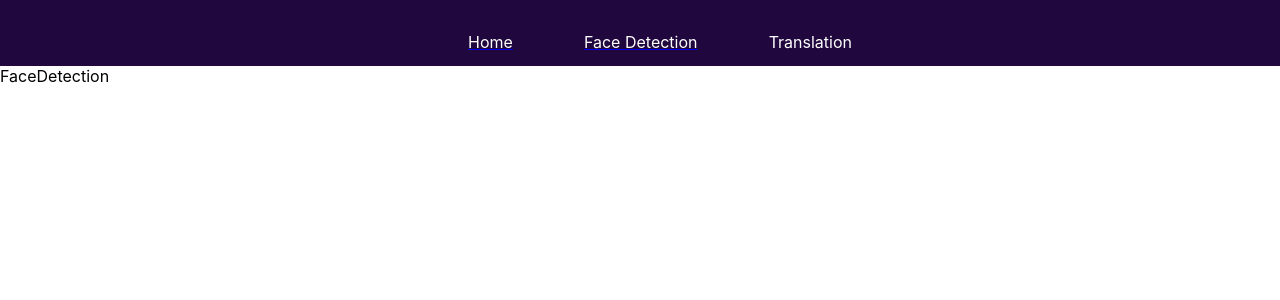
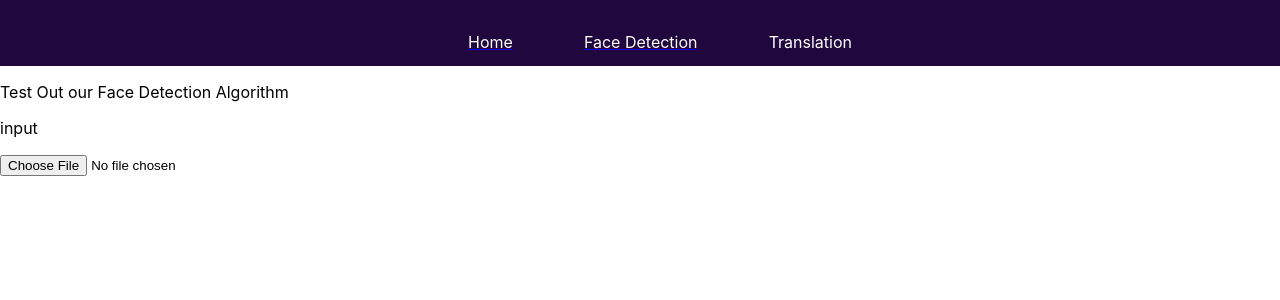
Before and after one commit to BertinAm/AI-ML-Project, a React (Create React App) app in the folder Frontend/aiproject/: page /FaceDetection in a window 1280 px wide. Shown: the top 300 px of the page. Built offline with nearby package versions, Linux system fonts and the light colour scheme.

Commit message:
changes done to the facedetector

```diff
--- a/Frontend/aiproject/src/components/FaceDetection/FaceDetection.jsx
+++ b/Frontend/aiproject/src/components/FaceDetection/FaceDetection.jsx
@@ -1,8 +1,19 @@
 import React from 'react'
-
+import './FaceDetection.css'
 const FaceDetection = () => {
   return (
-    <div>FaceDetection</div>
+    <div className='main'>
+        <p className="header">Test Out our Face Detection Algorithm </p>
+        <div className="labels">
+            <div className="labelleft">
+                <p>input</p>
+                <div className="input">
+               <input type="file" className='picinput' />
+                </div>
+            </div>
+            <div className="labelright"></div>
+        </div>
+    </div>
   )
 }
 
```
Also changed, not shown: Frontend/aiproject/src/components/FaceDetection/FaceDetection.css (added).
